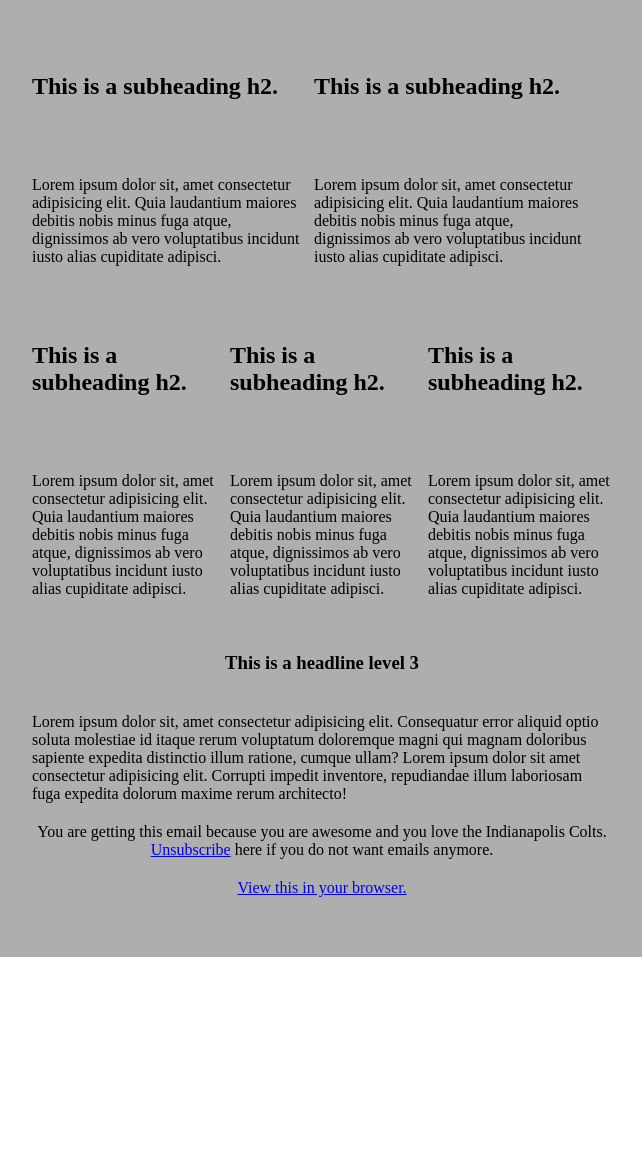
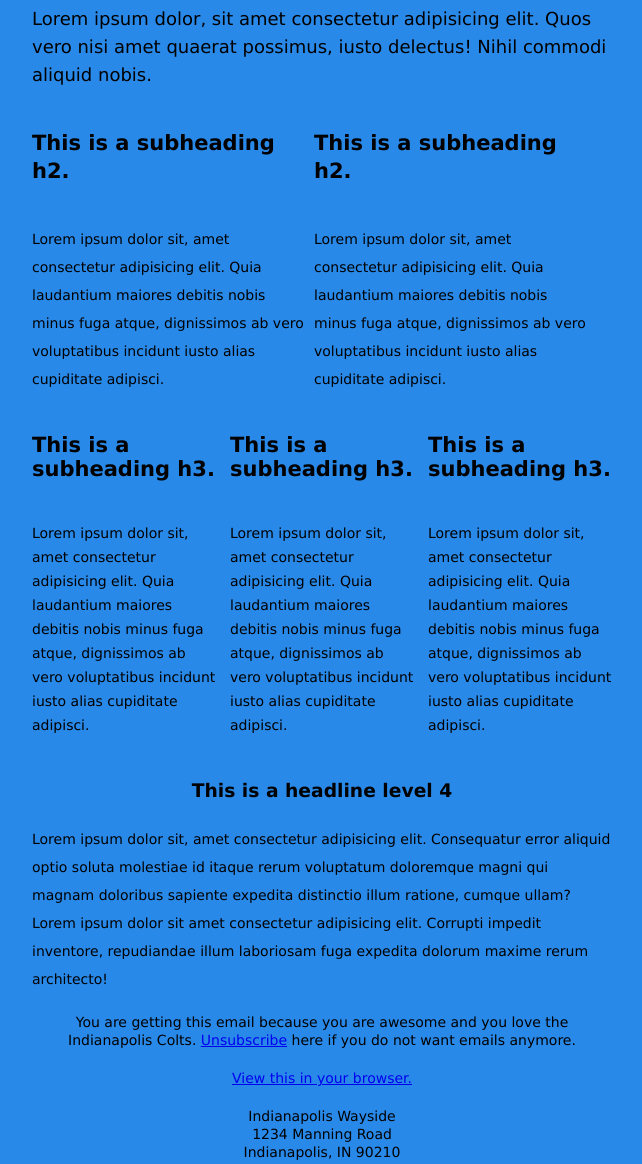
Before and after one commit to artdlc20973/boilerplateEmail, a plain HTML site: page boilerplate/index.html in a window 1280 px wide. Shown: the part 399-1563 px from the top of the page, without its empty margins (318-960 px from the left). Before the commit the page ends 1356 px from the top, so only its background shows below. Drawn offline with Linux system fonts and the light colour scheme.

Commit message:
added additional styling
added additional styling

```diff
--- a/boilerplate/index.html
+++ b/boilerplate/index.html
@@ -15,6 +15,11 @@
       img { border: 0; height: auto; line-height: 100%; outline: none; text-decoration: none; }
       table { border-collapse: collapse !important; }
       body { height: 100% !important; margin: 0 !important; padding: 0 !important; width: 100% !important; }
+
+      a:hover {
+        color: red !important;
+        text-decoration: none;
+      }
     </style>
   </head>
   <body style="margin: 0 !important; padding: 0 !important; ">
@@ -24,24 +29,24 @@
 
     <table align="center" border="0" cellpadding="0" cellspacing="0" role="presentation" width="100%">
       <tr>
-        <td bgcolor="#aeaeae" style="padding: 60px;">
+        <td bgcolor="#2989E9" style="padding: 60px;">
           <table align="center" border="0" cellpadding="0" cellspacing="0" role="presentation" width="600">
             <!-- HEADING MODULE -->
             <tr>
-              <td align="center" style="padding: 20px 0px 20px 10px">
-                <h1>This is a headline</h1>
+              <td align="center" style="color:#000000; font-family: Verdana, Geneva, Tahoma, sans-serif; font-size: 24px; font-weight: normal; line-height: 52px; padding: 20px 0px 20px 10px">
+                <h1 style="margin: 0;">This is a large and headline</h1>
               </td>
             </tr>
             <!-- COPY MODULE -->
             <tr>
-              <td align="left" style="padding: 20px 0px 20px 10px">
-                <p>Lorem ipsum dolor, sit amet consectetur adipisicing elit. Quos vero nisi amet quaerat possimus, iusto delectus! Nihil commodi aliquid nobis. Lorem ipsum dolor, sit amet consectetur adipisicing elit. Quos vero nisi amet quaerat possimus, iusto delectus! Nihil commodi aliquid nobis.</p>
+              <td align="left" style="color:#000000; font-family: Verdana, Geneva, Tahoma, sans-serif; font-size: 18px; font-weight: normal; line-height: 28px; padding: 20px 0px 20px 10px">
+                <p style="margin: 0;">Lorem ipsum dolor, sit amet consectetur adipisicing elit. Quos vero nisi amet quaerat possimus, iusto delectus! Nihil commodi aliquid nobis. Lorem ipsum dolor, sit amet consectetur adipisicing elit. Quos vero nisi amet quaerat possimus, iusto delectus! Nihil commodi aliquid nobis.</p>
               </td>
             </tr>
             <!-- COPY MODULE -->
             <tr>
-              <td align="left" style="padding: 20px 0px 20px 10px">
-                <p>Lorem ipsum dolor, sit amet consectetur adipisicing elit. Quos vero nisi amet quaerat possimus, iusto delectus! Nihil commodi aliquid nobis.</p>
+              <td align="left" style="color:#000000; font-family: Verdana, Geneva, Tahoma, sans-serif; font-size: 18px; font-weight: normal; line-height: 28px; padding: 20px 0px 20px 10px">
+                <p style="margin: 0;">Lorem ipsum dolor, sit amet consectetur adipisicing elit. Quos vero nisi amet quaerat possimus, iusto delectus! Nihil commodi aliquid nobis.</p>
               </td>
             </tr>
             <!-- TWO COLUMN MODULE -->
@@ -55,13 +60,13 @@
                           <td>
                             <table align="center" border="0" cellpadding="0" cellspacing="0" role="presentation" width="100%">
                               <tr>
-                                <td style="padding: 20px 0px 20px 10px">
-                                  <h2>This is a subheading h2.</h2>
+                                <td style="color:#000000; font-family: Verdana, Geneva, Tahoma, sans-serif; font-size: 14px; font-weight: normal; line-height: 28px; padding: 20px 0px 20px 10px">
+                                  <h2 style="margin: 0;">This is a subheading h2.</h2>
                                 </td>
                               </tr>
                               <tr>
-                                <td style="padding: 20px 0px 20px 10px">
-                                  <p>Lorem ipsum dolor sit, amet consectetur adipisicing elit. Quia laudantium maiores debitis nobis minus fuga atque, dignissimos ab vero voluptatibus incidunt iusto alias cupiditate adipisci.</p>
+                                <td style="color:#000000; font-family: Verdana, Geneva, Tahoma, sans-serif; font-size: 14px; font-weight: normal; line-height: 28px; padding: 20px 0px 20px 10px">
+                                  <p style="margin: 0;">Lorem ipsum dolor sit, amet consectetur adipisicing elit. Quia laudantium maiores debitis nobis minus fuga atque, dignissimos ab vero voluptatibus incidunt iusto alias cupiditate adipisci.</p>
                                 </td>
                               </tr>
                             </table>
@@ -73,13 +78,13 @@
                           <td>
                             <table align="center" border="0" cellpadding="0" cellspacing="0" role="presentation" width="100%">
                               <tr>
-                                <td style="padding: 20px 0px 20px 10px">
-                                  <h2>This is a subheading h2.</h2>
+                                <td style="color:#000000; font-family: Verdana, Geneva, Tahoma, sans-serif; font-size: 14px; font-weight: normal; line-height: 28px; padding: 20px 0px 20px 10px">
+                                  <h2 style="margin: 0;">This is a subheading h2.</h2>
                                 </td>
                               </tr>
                               <tr>
-                                <td style="padding: 20px 0px 20px 10px">
-                                  <p>Lorem ipsum dolor sit, amet consectetur adipisicing elit. Quia laudantium maiores debitis nobis minus fuga atque, dignissimos ab vero voluptatibus incidunt iusto alias cupiditate adipisci.</p>
+                                <td style="color:#000000; font-family: Verdana, Geneva, Tahoma, sans-serif; font-size: 14px; font-weight: normal; line-height: 28px; padding: 20px 0px 20px 10px">
+                                  <p style="margin: 0;">Lorem ipsum dolor sit, amet consectetur adipisicing elit. Quia laudantium maiores debitis nobis minus fuga atque, dignissimos ab vero voluptatibus incidunt iusto alias cupiditate adipisci.</p>
                                 </td>
                               </tr>
                             </table>
@@ -102,13 +107,13 @@
                           <td>
                             <table align="center" border="0" cellpadding="0" cellspacing="0" role="presentation" width="100%">
                               <tr>
-                                <td style="padding: 20px 0px 20px 10px">
-                                  <h2>This is a subheading h2.</h2>
+                                <td style="color:#000000; font-family: Verdana, Geneva, Tahoma, sans-serif; font-size: 14px; font-weight: normal; line-height: 24px;padding: 20px 0px 20px 10px">
+                                  <h2 style="margin: 0;">This is a subheading h3.</h2>
                                 </td>
                               </tr>
                               <tr>
-                                <td style="padding: 20px 0px 20px 10px">
-                                  <p>Lorem ipsum dolor sit, amet consectetur adipisicing elit. Quia laudantium maiores debitis nobis minus fuga atque, dignissimos ab vero voluptatibus incidunt iusto alias cupiditate adipisci.</p>
+                                <td style="color:#000000; font-family: Verdana, Geneva, Tahoma, sans-serif; font-size: 14px; font-weight: normal; line-height: 24px; padding: 20px 0px 20px 10px">
+                                  <p style="margin: 0;">Lorem ipsum dolor sit, amet consectetur adipisicing elit. Quia laudantium maiores debitis nobis minus fuga atque, dignissimos ab vero voluptatibus incidunt iusto alias cupiditate adipisci.</p>
                                 </td>
                               </tr>
                             </table>
@@ -120,13 +125,13 @@
                           <td>
                             <table align="center" border="0" cellpadding="0" cellspacing="0" role="presentation" width="100%">
                               <tr>
-                                <td style="padding: 20px 0px 20px 10px">
-                                  <h2>This is a subheading h2.</h2>
+                                <td style="color:#000000; font-family: Verdana, Geneva, Tahoma, sans-serif; font-size: 14px; font-weight: normal; line-height: 24px; padding: 20px 0px 20px 10px">
+                                  <h2 style="margin: 0;">This is a subheading h3.</h2>
                                 </td>
                               </tr>
                               <tr>
-                                <td style="padding: 20px 0px 20px 10px">
-                                  <p>Lorem ipsum dolor sit, amet consectetur adipisicing elit. Quia laudantium maiores debitis nobis minus fuga atque, dignissimos ab vero voluptatibus incidunt iusto alias cupiditate adipisci.</p>
+                                <td style="ccolor:#000000; font-family: Verdana, Geneva, Tahoma, sans-serif; font-size: 14px; font-weight: normal; line-height: 24px; padding: 20px 0px 20px 10px">
+                                  <p style="margin: 0;">Lorem ipsum dolor sit, amet consectetur adipisicing elit. Quia laudantium maiores debitis nobis minus fuga atque, dignissimos ab vero voluptatibus incidunt iusto alias cupiditate adipisci.</p>
                                 </td>
                               </tr>
                             </table>
@@ -138,13 +143,13 @@
                           <td>
                             <table align="center" border="0" cellpadding="0" cellspacing="0" role="presentation" width="100%">
                               <tr>
-                                <td style="padding: 20px 0px 20px 10px">
-                                  <h2>This is a subheading h2.</h2>
+                                <td style="color:#000000; font-family: Verdana, Geneva, Tahoma, sans-serif; font-size: 14px; font-weight: normal; line-height: 24px; padding: 20px 0px 20px 10px">
+                                  <h2 style="margin: 0;">This is a subheading h3.</h2>
                                 </td>
                               </tr>
                               <tr>
-                                <td style="padding: 20px 0px 20px 10px">
-                                  <p>Lorem ipsum dolor sit, amet consectetur adipisicing elit. Quia laudantium maiores debitis nobis minus fuga atque, dignissimos ab vero voluptatibus incidunt iusto alias cupiditate adipisci.</p>
+                                <td style="color:#000000; font-family: Verdana, Geneva, Tahoma, sans-serif; font-size: 14px; font-weight: normal; line-height: 24px; padding: 20px 0px 20px 10px">
+                                  <p style="margin: 0;">Lorem ipsum dolor sit, amet consectetur adipisicing elit. Quia laudantium maiores debitis nobis minus fuga atque, dignissimos ab vero voluptatibus incidunt iusto alias cupiditate adipisci.</p>
                                 </td>
                               </tr>
                             </table>
@@ -158,26 +163,34 @@
             </tr>
             <!-- HEADING MODULE -->
             <tr>
-              <td align="center" style="20px 10px 0px 10px">
-                <h3>This is a headline level 3</h3>
+              <td align="center" style="color:#000000; font-family: Verdana, Geneva, Tahoma, sans-serif; font-size: 16px; font-weight: normal; line-height: 28px; padding: 20px 10px 0px 10px;">
+                <h3 style="margin: 0;">This is a headline level 4</h3>
               </td>
             </tr>
             <tr>
-              <td align="left" style="padding: 20px 10px 0px 10px;">
-                Lorem ipsum dolor sit, amet consectetur adipisicing elit. Consequatur error aliquid optio soluta molestiae id itaque rerum voluptatum doloremque magni qui magnam doloribus sapiente expedita distinctio illum ratione, cumque ullam? Lorem ipsum dolor sit amet consectetur adipisicing elit. Corrupti impedit inventore, repudiandae illum laboriosam fuga expedita dolorum maxime rerum architecto!
+              <td align="left" style="color:#000000; font-family: Verdana, Geneva, Tahoma, sans-serif; font-size: 14px; font-weight: normal; line-height: 28px; padding: 20px 10px 0px 10px;">
+                <p style="margin: 0;">Lorem ipsum dolor sit, amet consectetur adipisicing elit. Consequatur error aliquid optio soluta molestiae id itaque rerum voluptatum doloremque magni qui magnam doloribus sapiente expedita distinctio illum ratione, cumque ullam? Lorem ipsum dolor sit amet consectetur adipisicing elit. Corrupti impedit inventore, repudiandae illum laboriosam fuga expedita dolorum maxime rerum architecto!</p>
               </td>
             </tr>
             <!-- FOOTER MODULE -->
             <!-- UNSUBSCRIBE MODULE -->
             <tr>
-              <td align="center" style="padding: 20px 10px 0px 10px;">
-                You are getting this email because you are awesome and you love the Indianapolis Colts. <a href="#">Unsubscribe</a> here if you do not want emails anymore.
+              <td align="center" style="color:#000000; font-family: Verdana, Geneva, Tahoma, sans-serif; font-size: 14px; font-weight: normal; line-height: 18px; padding: 20px 10px 0px 10px;">
+                You are getting this email because you are awesome and you love the Indianapolis Colts. <a href="#" target="_blank">Unsubscribe</a> here if you do not want emails anymore.
               </td>
             </tr>
             <!-- VIEW IN BROWSER MODULE -->
             <tr>
-              <td align="center" style="padding: 20px 10px 0px 10px;">
+              <td align="center" style="color:#000000; font-family: Verdana, Geneva, Tahoma, sans-serif; font-size: 14px; font-weight: normal; line-height: 18px; padding: 20px 10px 0px 10px;">
                 <a href="#">View this in your browser.</a>
+              </td>
+            </tr>
+            <!-- ADDRESS MODULE -->
+            <tr>
+              <td align="center" style="color:#000000; font-family: Verdana, Geneva, Tahoma, sans-serif; font-size: 14px; font-weight: normal; line-height: 18px; padding: 20px 10px 0px 10px;">
+                Indianapolis Wayside <br>
+                1234 Manning Road <br>
+                Indianapolis, IN 90210
               </td>
             </tr>
           </table>
```
